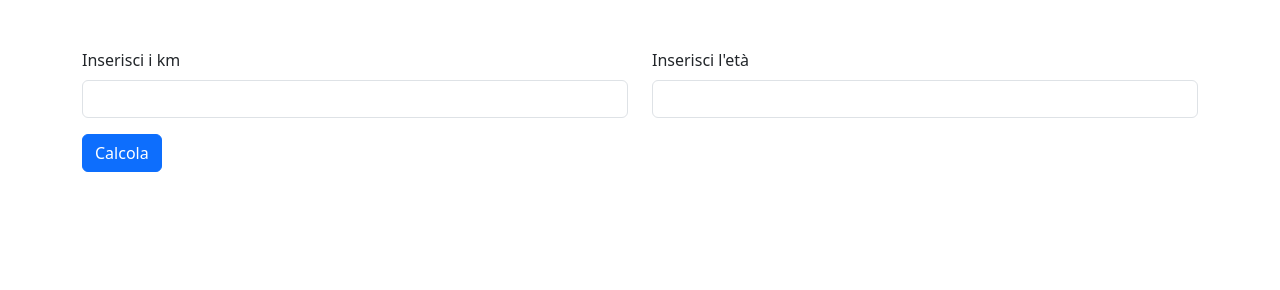
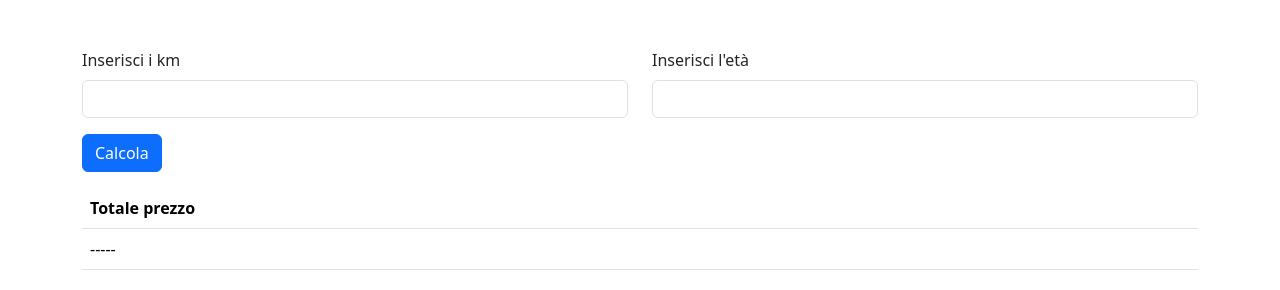
Before and after one commit to AlessandroBaldisser/js-biglietto-treno-form, a plain HTML site: page index.html in a window 1280 px wide. Drawn offline with nearby package versions, Linux system fonts and the light colour scheme.

Commit message:
ADD: table

```diff
--- a/index.html
+++ b/index.html
@@ -28,18 +28,17 @@
             </div>
         </div>
         <div class="container">
-            <table>
+            <table class="table">
                 <thead>
                     <tr>
                         <th>
-
+                            Totale prezzo
                         </th>
                     </tr>
                 </thead>
                 <tbody>
                     <tr>
-                        <td>
-
+                        <td id="prezzoTotale">-----
                         </td>
                     </tr>
                 </tbody>
```
